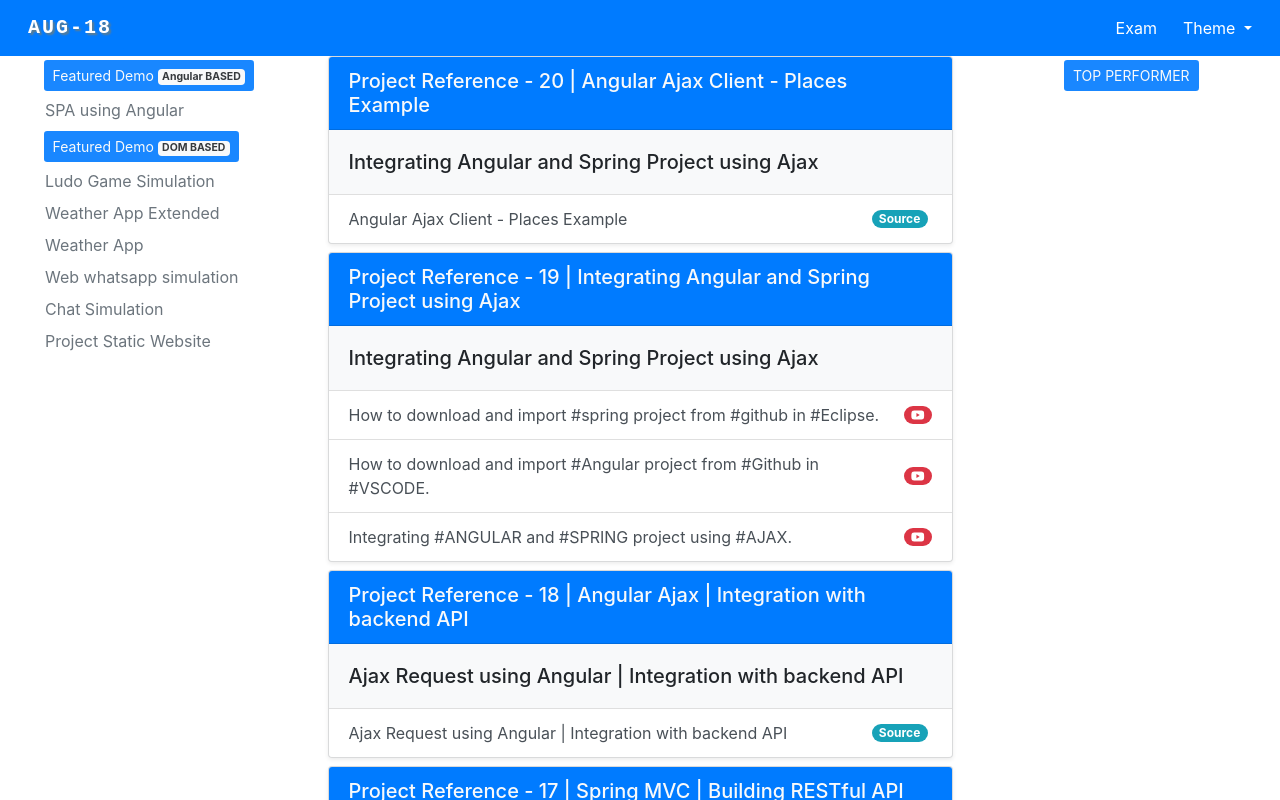
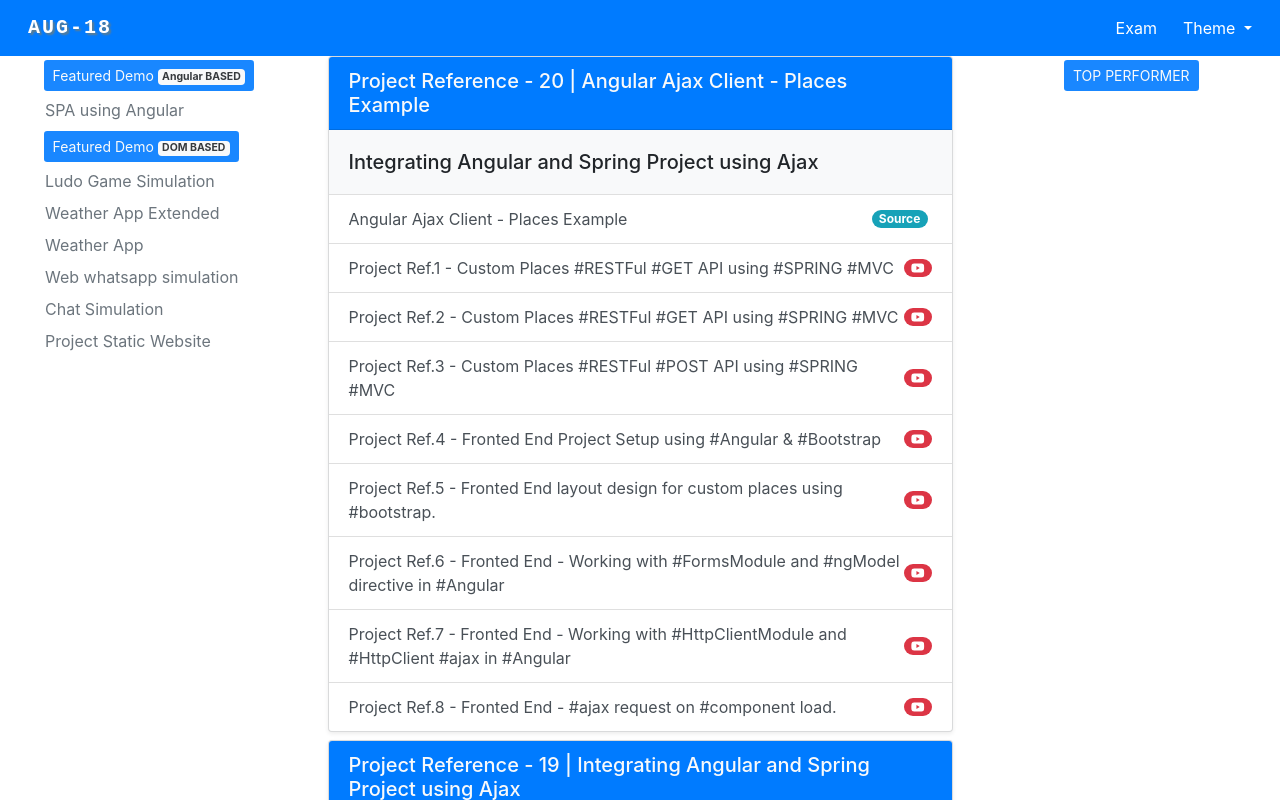
Before and after one commit to koderoom/aug-18, an Angular app: page / in a window 1280 px wide. Shown: the top 800 px of the page. Built offline with nearby package versions, Linux system fonts and the light colour scheme.

Commit message:
data service update.

```diff
--- a/src/app/common/data.service.ts
+++ b/src/app/common/data.service.ts
@@ -26,7 +26,40 @@
             {
                 "ID":1, "TITLE": "Angular Ajax Client - Places Example",
                 "SOURCE_LINK" : `https://github.com/koderoom/angular-ajax-client`,
-            }
+            },
+
+            {
+                "ID":1, "TITLE": "Project Ref.1 - Custom Places #RESTFul #GET API using #SPRING #MVC",
+                "YOUTUBE_LINK" : `https://youtu.be/CAegLq0k9rY`,
+            },
+            {
+                "ID":2, "TITLE": "Project Ref.2 - Custom Places #RESTFul #GET API using #SPRING #MVC",
+                "YOUTUBE_LINK" : `https://youtu.be/4WJpaCfzXGw`,
+            },
+            {
+                "ID":3, "TITLE": "Project Ref.3 - Custom Places #RESTFul #POST API using #SPRING #MVC",
+                "YOUTUBE_LINK" : `https://youtu.be/a_Fh3Gsf4bk`,
+            },
+            {
+                "ID":4, "TITLE": "Project Ref.4 - Fronted End Project Setup using #Angular & #Bootstrap",
+                "YOUTUBE_LINK" : `https://youtu.be/6FKxbQTzSDc`,
+            },
+            {
+                "ID":5, "TITLE": "Project Ref.5 - Fronted End layout design for custom places using #bootstrap.",
+                "YOUTUBE_LINK" : `https://youtu.be/mASAYv1XmZw`,
+            },
+            {
+                "ID":6, "TITLE": "Project Ref.6 - Fronted End - Working with #FormsModule and #ngModel directive in #Angular",
+                "YOUTUBE_LINK" : `https://youtu.be/QfNgD-Nusx8`,
+            },
+            {
+                "ID":7, "TITLE": "Project Ref.7 - Fronted End - Working with #HttpClientModule and #HttpClient #ajax in #Angular",
+                "YOUTUBE_LINK" : `https://youtu.be/eIlUmqR4g5Y`,
+            },
+            {
+                "ID":8, "TITLE": "Project Ref.8 - Fronted End - #ajax request on #component load.",
+                "YOUTUBE_LINK" : `https://youtu.be/9KhEAT4dni0`,
+            },
         ]
     };
     CARD_LIST.push(cardDay20);
```
